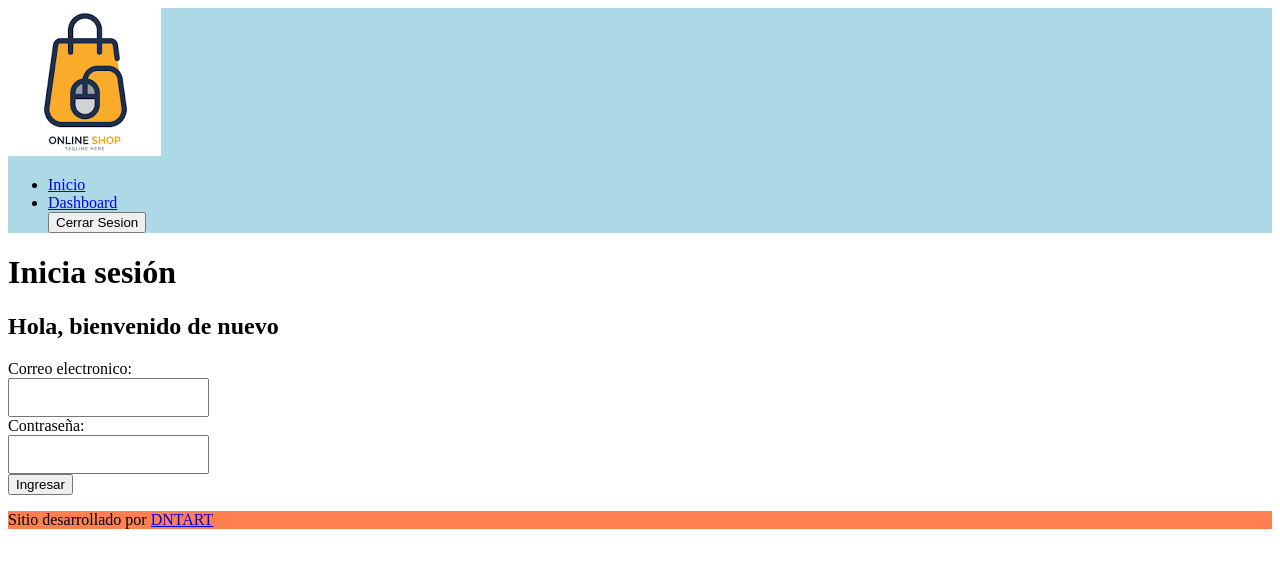
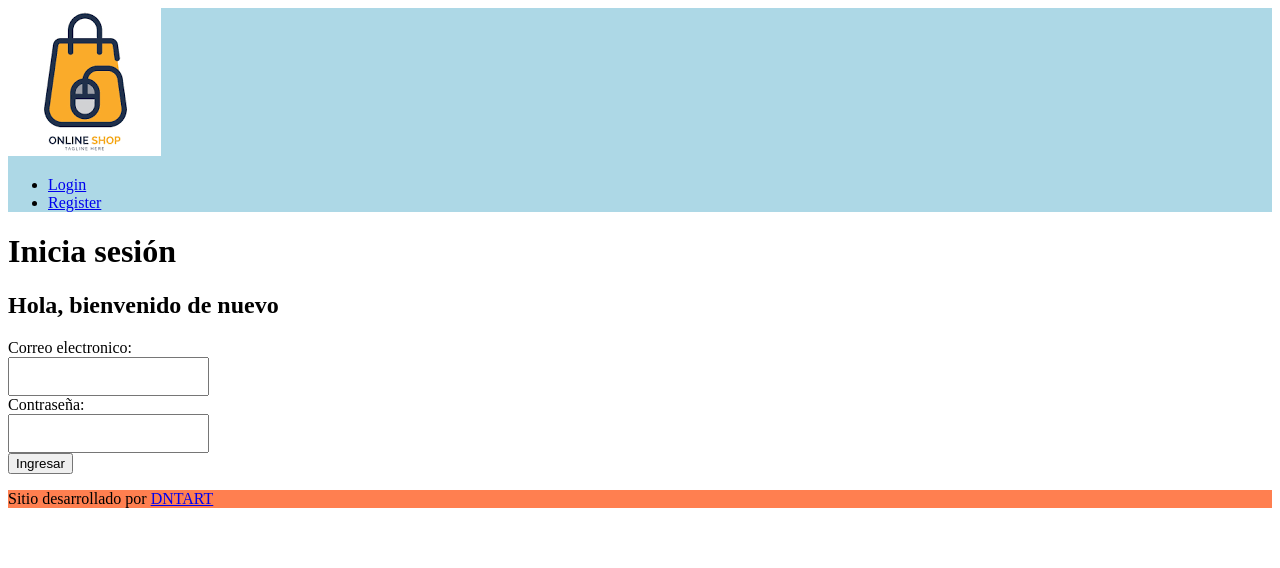
Before and after one commit to dntart/proyecto-trabajo-final-frontend-999198242-alumno-Dante-Cesar-Segovia, a React (Vite) app: page /login in a window 1280 px wide. Shown: the top 568 px of the page. Built offline with nearby package versions, Linux system fonts and the light colour scheme.

Commit message:
introduccion de contexto, creacion de userContext.jsx, userContext en main y en login y header

```diff
--- a/src/components/Header.jsx
+++ b/src/components/Header.jsx
@@ -1,8 +1,11 @@
 import { Link } from "react-router-dom"
 import { useState } from "react"
+import { useAuth } from "../context/userContext"      // contexto importado
 
 const Header = () => {
-    const [user, setUser] = useState(true)
+   // const [user, setUser] = useState(false) // antigua forma de manejar el login y logout de las pages
+    const {user, logout} = useAuth()
+
 
     return (
 
@@ -14,7 +17,7 @@ const Header = () => {
                         {user && <>
                             <li><Link to="/">Inicio</Link></li>
                             <li><Link to="/dashboard">Dashboard</Link></li>
-                            <button>Cerrar Sesion</button>
+                            <button onClick={logout}>Cerrar Sesion</button>
 
 
                         </>}
--- /dev/null
+++ b/src/context/userContext.jsx
@@ -0,0 +1,23 @@
+import { createContext, useContext, useState } from "react";
+
+const UserContext = createContext() // para identificar de que tipo de context es lo llamamos userContext, porque vamos  usar muchos context
+
+const UserProvider = (props) => {            // creamos provider con nomber userProvider, es el componente mayor que envuelve a los otros componentes
+    const [user, setUser] = useState(null)
+
+    const login = () => {
+        setUser(true)
+    }
+    const logout = () => {
+        setUser(null)
+    }
+    return (
+        <UserContext.Provider value={{ login, logout, user }}>
+            {props.children}
+        </UserContext.Provider>
+
+    )
+}
+
+const useAuth = () => useContext(UserContext)
+export { UserProvider, useAuth }
--- a/src/main.jsx
+++ b/src/main.jsx
@@ -2,10 +2,13 @@ import { StrictMode } from 'react'
 import { createRoot } from 'react-dom/client'
 import { RouterApp } from './router/RouterApp'
 import "./styles/index.css"
+import { UserProvider } from './context/userContext'
 
 
 createRoot(document.getElementById('root')).render(
   <StrictMode>
-   <RouterApp/>
+    <UserProvider>
+      <RouterApp />
+    </UserProvider>
   </StrictMode>,
 )
--- a/src/pages/Login.jsx
+++ b/src/pages/Login.jsx
@@ -1,15 +1,23 @@
 import { Layout } from "../components/Layout";
+import { useAuth } from "../context/userContext"; // importamos contexto
 
 const Login = () => {
+    const { login } = useAuth()// contexto
+
+    const handleLogin = (e) => {
+        e.preventDefault()
+        login()                                   // Con "l" minuscula funcion del contexto
+    }
+
     return (
         <>
             <Layout>
-                <h1>Inicia sesión</h1>
+                <h1 >Inicia sesión</h1>
 
                 <section>
                     <h2>Hola, bienvenido de nuevo</h2>
 
-                    <form>
+                    <form onSubmit={handleLogin}>
                         <div>
                             <label>Correo electronico:</label>
                             <input
@@ -22,7 +30,7 @@ const Login = () => {
                                 type="password"
                             />
                         </div>
-                        <button>Ingresar</button>
+                        <button >Ingresar</button>
                     </form>
                 </section>
             </Layout>
```
